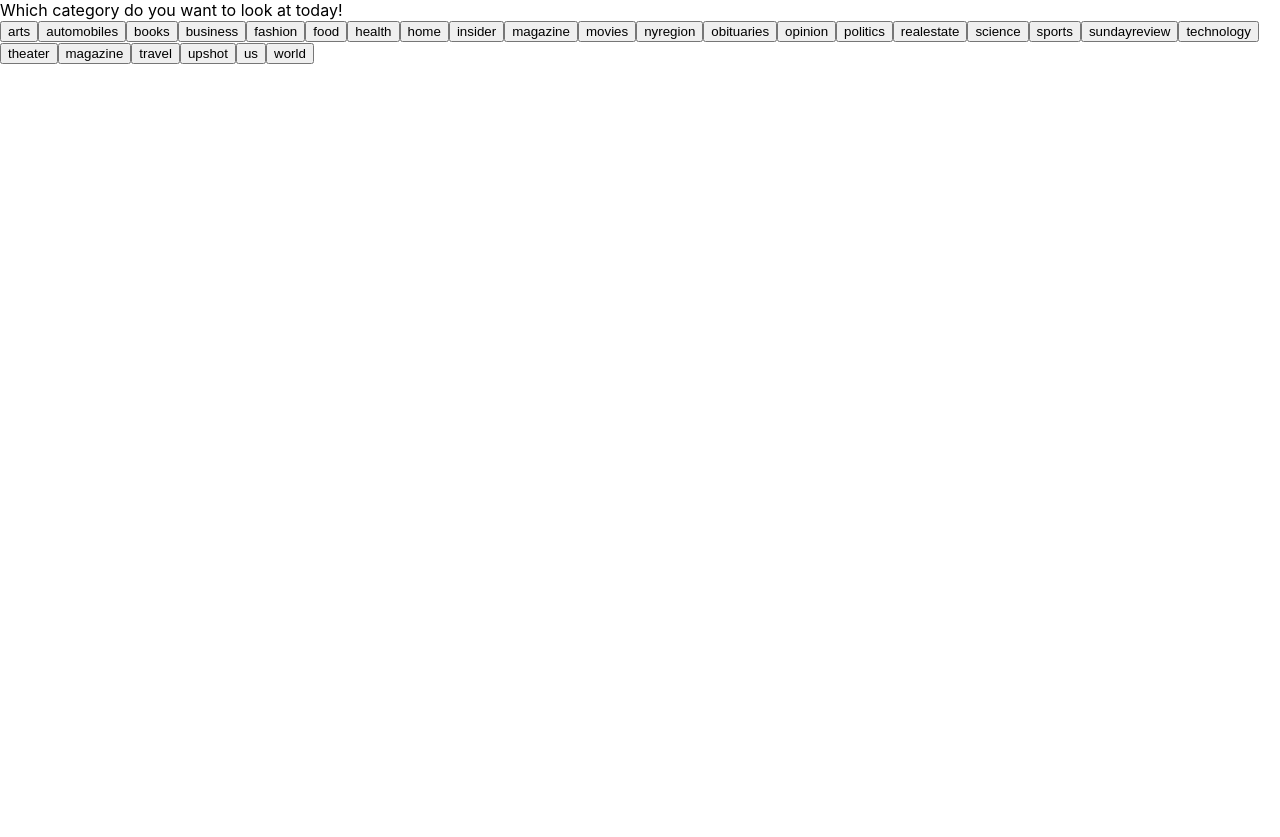
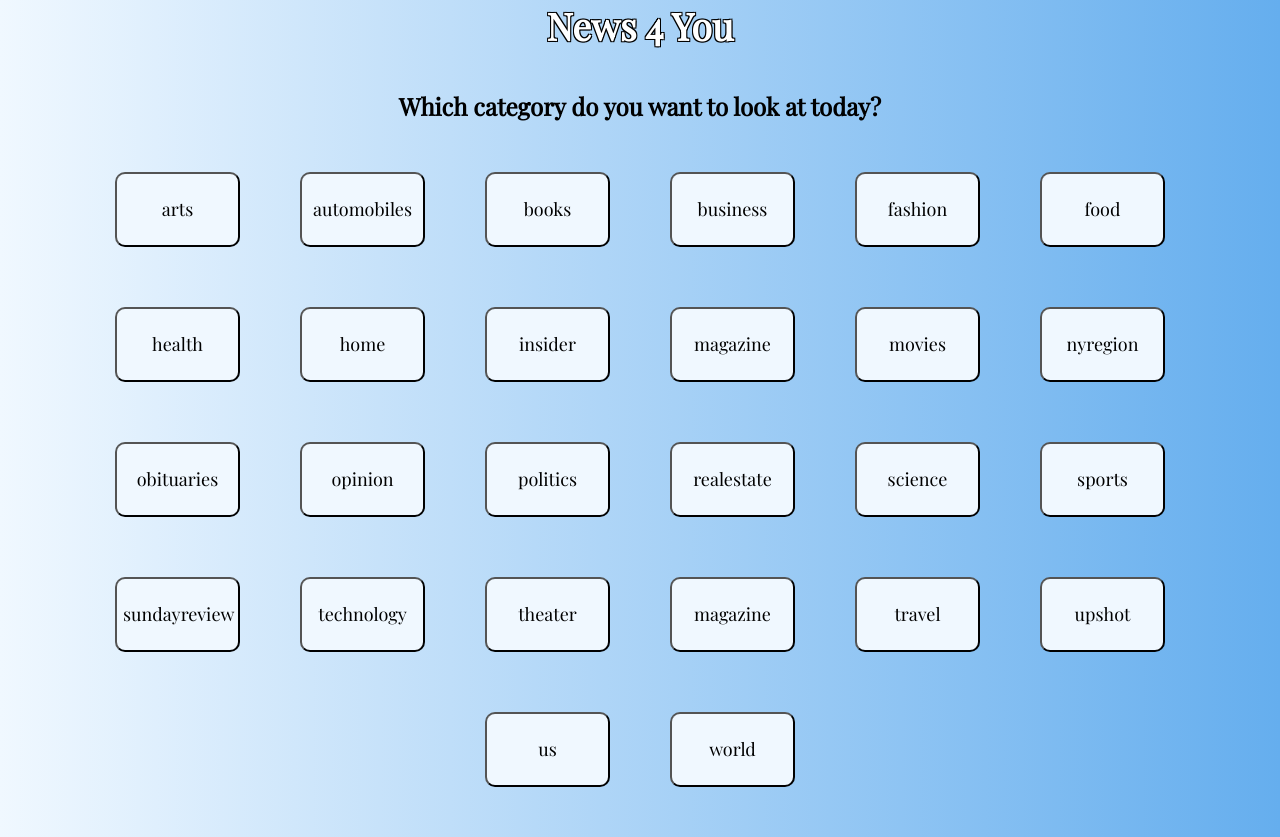
Before and after one commit to owenhallgren/news4you, a React (Create React App) app: page / in a window 1280 px wide. Before the commit the page ends 800 px from the top, so only its background shows below. Built offline with nearby package versions, Linux system fonts and the light colour scheme.

Commit message:
Added button div

```diff
--- a/src/components/App/App.js
+++ b/src/components/App/App.js
@@ -3,12 +3,14 @@ import {fetchArticles} from '../../apiCalls'
 import { Link, Route } from 'react-router-dom'
 import ArticleDisplay from "../ArticleDisplay/ArticleDisplay.js"
 import ArticleDetails from "../ArticleDetails/ArticleDetails.js"
+import './App.css'
 
 class App extends Component {
   constructor() {
     super()
     this.state = {
-      articles: []
+      articles: [],
+      filteredArticles: []
     }
   }
 
@@ -16,17 +18,24 @@ class App extends Component {
     fetchArticles(type)
     .then(data => this.setState({articles: data.results}))
   }
+
+  filterArticles = (input) => {
+    const filteredArticles = this.state.articles.filter(articles => articles.title.toLowerCase().includes(input))
+    this.setState({ filteredArticles: filteredArticles})
+  }
+
   render() {
     return (
       <>
+      <nav className="header">
+        <h1>News 4 You</h1>
+      </nav>
         <Route exact path="/" render={() =>
           <div className="home-page">
-
-            <div>Which category do you want to look at today!</div>
-
-             <Link to={"/articles"}>
+            <h2>Which category do you want to look at today?</h2>
+              <Link to={"/articles"} style={{textDecoration: 'none'}}>
+                <div className="buttons">
                   <button onClick={(e) => this.getArticle('arts')}>arts</button>
-
                   <button onClick={(e) => this.getArticle('automobiles', e)}>automobiles</button>
                   <button onClick={(e) => this.getArticle('books', e)}>books</button>
                   <button onClick={(e) => this.getArticle('business', e)}>business</button>
@@ -52,13 +61,12 @@ class App extends Component {
                   <button onClick={(e) => this.getArticle('upshot', e)}>upshot</button>
                   <button onClick={(e) => this.getArticle('us', e)}>us</button>
                   <button onClick={(e) => this.getArticle('world', e)}>world</button>
+                </div>
               </Link>
-
-
           </div>
         } />
         <Route exact path={"/articles"} render={() =>
-        <ArticleDisplay articles = {this.state.articles}/>
+        <ArticleDisplay articles={this.state.articles} filteredArticles={this.state.filteredArticles} filterArticles={this.filterArticles}/>
         } />
         <Route exact path={"/articles/:title"} render={({match}) =>
         <ArticleDetails title={ match.params.title } articles={ this.state.articles } />
```
Lines whose indentation alone changed are shown as unchanged.
